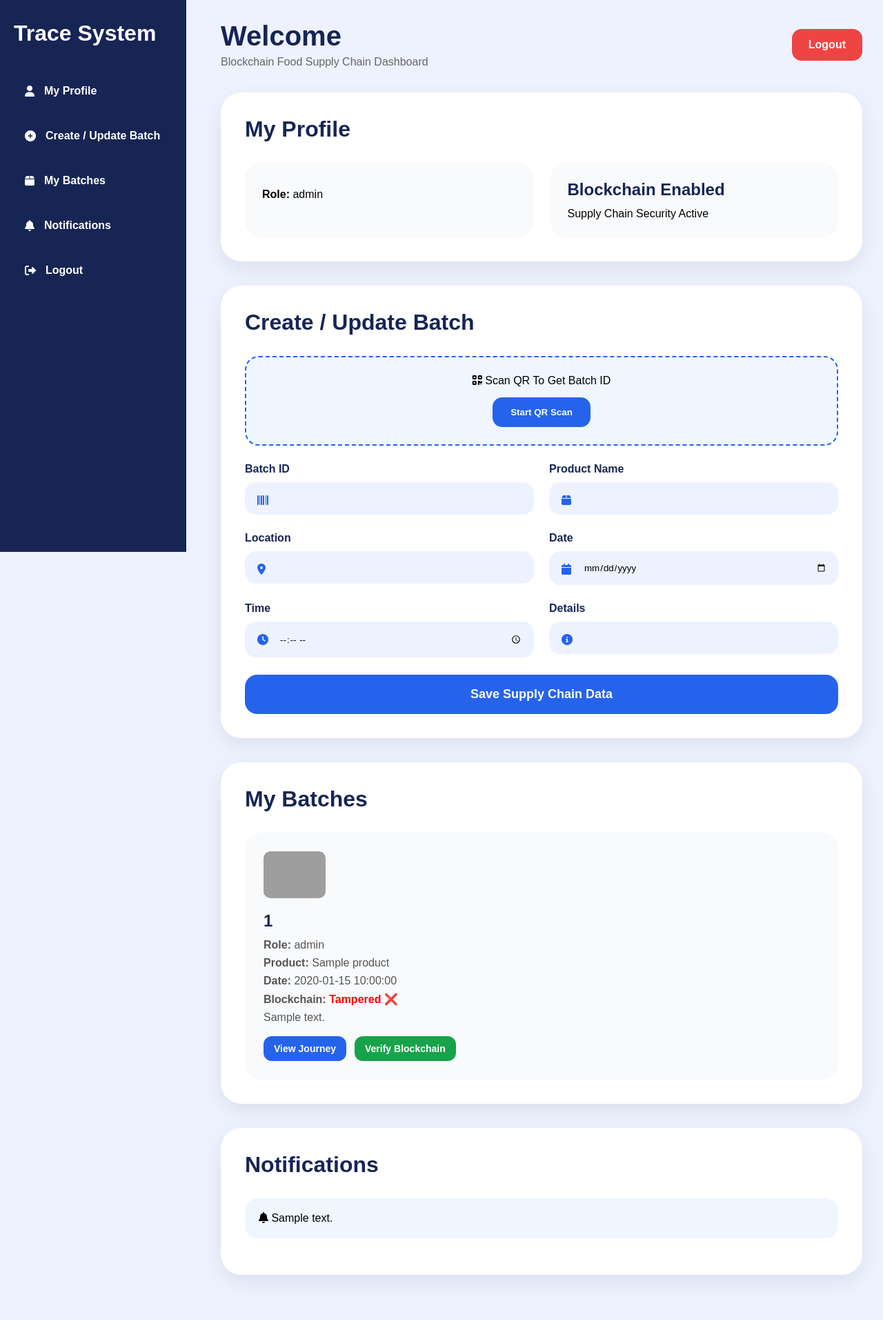
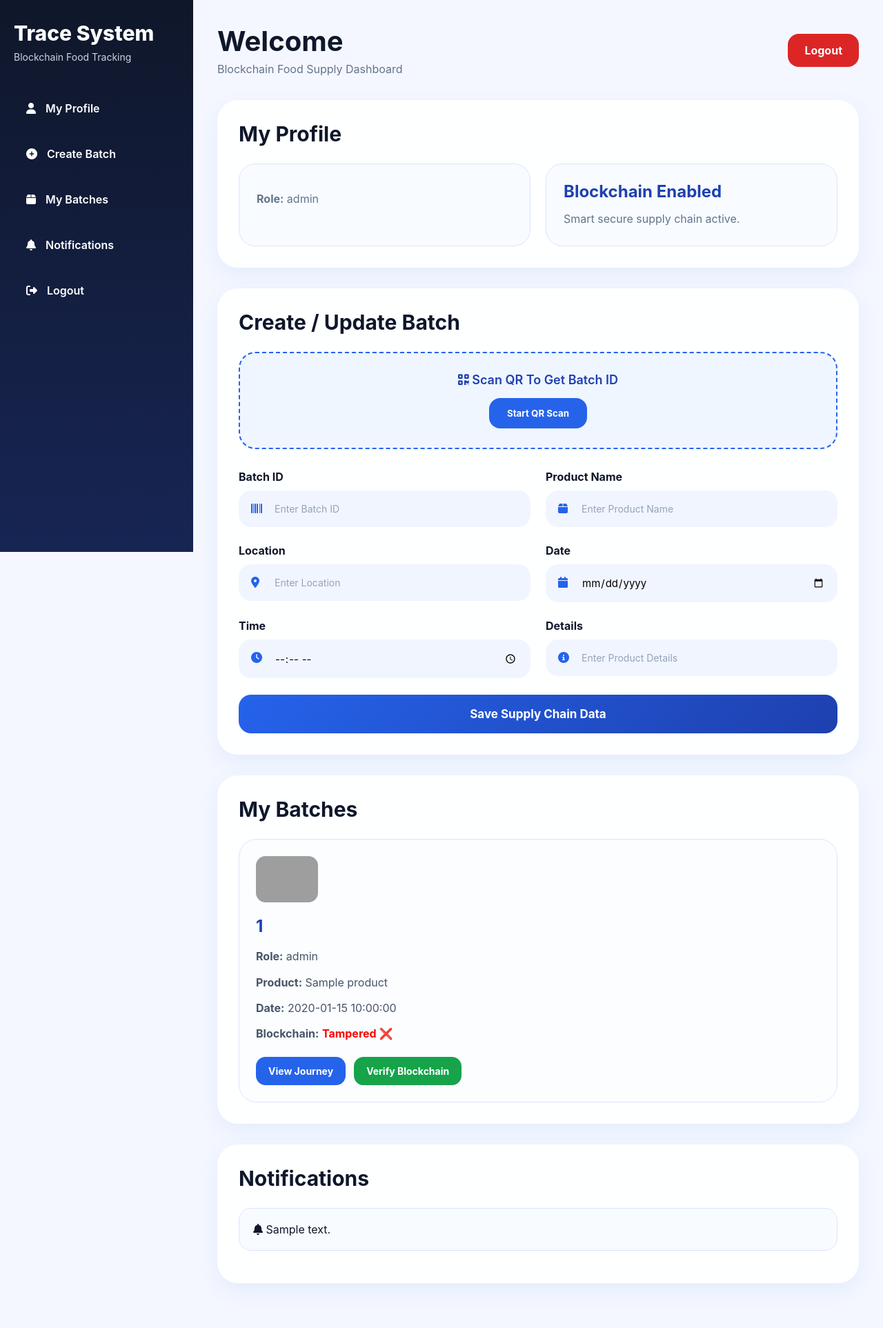
Before and after one commit to maheshpanchal9630/check, a FastAPI app: template templates/dashboard.html in a window 1280 px wide. Shown: the whole page at 69% size. Run offline with FastAPI, Linux system fonts and the light colour scheme; the template is opened without the code that fills it: most values are stand-ins (such as "Sample title", 1, 10 or a date in 2020); grey boxes are pictures that could not be loaded.

Commit message:
Update dashboard.html

```diff
--- a/templates/dashboard.html
+++ b/templates/dashboard.html
@@ -17,30 +15,75 @@ href="https://cdnjs.cloudflare.com/ajax/libs/font-awesome/6.5.1/css/all.min.css"
 
 <style>
 
+:root{
+    --primary:#2563eb;
+    --primary-dark:#1e40af;
+    --bg:#f4f7ff;
+    --card:#ffffff;
+    --text:#0f172a;
+    --muted:#64748b;
+    --border:#dbe4ff;
+    --success:#16a34a;
+    --danger:#dc2626;
+    --shadow:0 10px 30px rgba(37,99,235,0.08);
+}
+
 *{
     margin:0;
     padding:0;
     box-sizing:border-box;
-    font-family:Arial,sans-serif;
+    font-family:Inter,Arial,sans-serif;
 }
 
 body{
-    background:#eef2ff;
+    background:var(--bg);
+    color:var(--text);
     display:flex;
 }
 
-/* ================================================= */
+html{
+    scroll-behavior:smooth;
+}
+
+/* ========================================= */
+/* PLACEHOLDER */
+/* ========================================= */
+
+input::placeholder,
+textarea::placeholder{
+    color:#94a3b8;
+    font-size:14px;
+}
+
+/* ========================================= */
+/* MOBILE TOPBAR */
+/* ========================================= */
+
+.mobile-topbar{
+    display:none;
+}
+
+/* ========================================= */
 /* SIDEBAR */
-/* ================================================= */
+/* ========================================= */
 
 .sidebar{
-    width:270px;
-    background:#172554;
+    width:280px;
     min-height:100vh;
+    background:linear-gradient(
+        180deg,
+        #0f172a,
+        #172554
+    );
+
     padding:30px 20px;
+
     position:fixed;
     left:0;
     top:0;
+
+    z-index:999;
+    transition:0.3s;
 }
 
 .logo{
@@ -49,118 +92,159 @@ body{
 
 .logo h1{
     color:white;
-    font-size:32px;
+    font-size:30px;
+    font-weight:800;
+}
+
+.logo p{
+    color:#cbd5e1;
+    margin-top:8px;
+    font-size:14px;
+}
+
+.sidebar-links{
+    display:flex;
+    flex-direction:column;
+    gap:14px;
 }
 
 .sidebar a{
     display:flex;
     align-items:center;
     gap:14px;
+
+    text-decoration:none;
     color:white;
-    text-decoration:none;
-    padding:16px;
-    border-radius:16px;
-    margin-bottom:15px;
+
+    padding:16px 18px;
+
+    border-radius:18px;
+
     transition:0.3s;
-    font-weight:bold;
+    font-weight:600;
 }
 
 .sidebar a:hover{
-    background:#2563eb;
+    background:rgba(255,255,255,0.1);
+    transform:translateX(4px);
 }
 
-/* ================================================= */
+/* ========================================= */
 /* PAGE */
-/* ================================================= */
+/* ========================================= */
 
 .page{
-    margin-left:290px;
+    margin-left:280px;
     width:100%;
-    padding:30px;
+    padding:35px;
 }
 
-/* ================================================= */
+/* ========================================= */
 /* TOPBAR */
-/* ================================================= */
+/* ========================================= */
 
 .topbar{
     display:flex;
     justify-content:space-between;
     align-items:center;
     margin-bottom:35px;
+    gap:20px;
 }
 
 .top-title h1{
-    color:#172554;
     font-size:40px;
+    color:var(--text);
+    margin-bottom:6px;
 }
 
 .top-title p{
-    color:#666;
-    margin-top:6px;
+    color:var(--muted);
+    font-size:16px;
 }
 
 .logout-btn{
     text-decoration:none;
-    background:#ef4444;
+    background:var(--danger);
     color:white;
     padding:14px 24px;
-    border-radius:14px;
-    font-weight:bold;
+    border-radius:16px;
+    font-weight:700;
+    transition:0.3s;
 }
 
-/* ================================================= */
+.logout-btn:hover{
+    transform:translateY(-3px);
+}
+
+/* ========================================= */
 /* CARD */
-/* ================================================= */
+/* ========================================= */
 
 .dashboard-card{
-    background:white;
+    background:rgba(255,255,255,0.9);
+    backdrop-filter:blur(10px);
+
+    border:1px solid rgba(255,255,255,0.4);
+
     border-radius:30px;
-    padding:35px;
-    margin-bottom:35px;
-    box-shadow:0 10px 30px rgba(0,0,0,0.08);
+    padding:30px;
+    margin-bottom:30px;
+
+    box-shadow:var(--shadow);
 }
 
 .dashboard-title{
-    margin-bottom:30px;
+    margin-bottom:25px;
 }
 
 .dashboard-title h1{
-    color:#172554;
-    margin-bottom:8px;
+    font-size:30px;
 }
 
-/* ================================================= */
+/* ========================================= */
 /* PROFILE */
-/* ================================================= */
+/* ========================================= */
 
 .profile-grid{
     display:grid;
     grid-template-columns:
     repeat(auto-fit,minmax(250px,1fr));
 
-    gap:25px;
+    gap:22px;
 }
 
 .profile-card{
-    background:#f8fafc;
+    background:#f8fbff;
+    border:1px solid var(--border);
+
     padding:25px;
-    border-radius:22px;
+    border-radius:24px;
+
+    transition:0.3s;
+}
+
+.profile-card:hover{
+    transform:translateY(-5px);
 }
 
 .profile-card h2{
-    color:#172554;
     margin-bottom:12px;
+    color:var(--primary-dark);
 }
 
-/* ================================================= */
+.profile-card p{
+    color:var(--muted);
+    line-height:1.7;
+}
+
+/* ========================================= */
 /* FORM */
-/* ================================================= */
+/* ========================================= */
 
 .dashboard-form{
     display:flex;
     flex-direction:column;
-    gap:25px;
+    gap:24px;
 }
 
 .form-row{
@@ -176,8 +260,7 @@ body{
 
 .input-box label{
     margin-bottom:10px;
-    font-weight:bold;
-    color:#172554;
+    font-weight:700;
 }
 
 .input-icon{
@@ -188,111 +271,145 @@ body{
     position:absolute;
     top:18px;
     left:18px;
-    color:#2563eb;
+    color:var(--primary);
 }
 
 .input-icon input{
     width:100%;
-    padding:16px 16px 16px 50px;
+    padding:17px 18px 17px 52px;
+
     border:none;
-    border-radius:16px;
-    background:#eef2ff;
     outline:none;
+
+    background:#f1f5ff;
+
+    border-radius:18px;
+
+    font-size:15px;
+
+    transition:0.3s;
 }
 
-textarea{
-    border:none;
-    background:#eef2ff;
-    border-radius:18px;
-    padding:18px;
-    min-height:130px;
-    resize:none;
-    outline:none;
+.input-icon input:focus{
+    background:white;
+    border:2px solid var(--primary);
 }
 
 .submit-btn{
     border:none;
-    background:#2563eb;
+    background:linear-gradient(
+        135deg,
+        var(--primary),
+        var(--primary-dark)
+    );
+
     color:white;
+
     padding:18px;
+
     border-radius:18px;
+
+    font-size:17px;
+    font-weight:700;
+
+    cursor:pointer;
+    transition:0.3s;
+}
+
+.submit-btn:hover{
+    transform:translateY(-4px);
+}
+
+/* ========================================= */
+/* QR */
+/* ========================================= */
+
+.scan-box{
+    background:#eff6ff;
+    border:2px dashed var(--primary);
+
+    padding:28px;
+    border-radius:24px;
+
+    text-align:center;
+    margin-bottom:30px;
+}
+
+.scan-box p{
     font-size:18px;
-    font-weight:bold;
+    font-weight:600;
+    color:var(--primary-dark);
+}
+
+.scan-btn{
+    margin-top:16px;
+
+    border:none;
+
+    background:var(--primary);
+
+    color:white;
+
+    padding:14px 26px;
+
+    border-radius:16px;
+
+    font-weight:700;
+
     cursor:pointer;
 }
 
-.submit-btn:hover{
-    background:#1e3a8a;
+#reader{
+    width:100%;
+    max-width:320px;
+    margin:25px auto 0;
+    display:none;
+    overflow:hidden;
+    border-radius:20px;
 }
 
-/* ================================================= */
-/* QR SCAN */
-/* ================================================= */
-
-.scan-box{
-    background:#eff6ff;
-    border:2px dashed #2563eb;
-    padding:25px;
-    border-radius:20px;
-    text-align:center;
-    margin-bottom:25px;
-}
-
-.scan-btn{
-    margin-top:15px;
-    border:none;
-    background:#2563eb;
-    color:white;
-    padding:14px 26px;
-    border-radius:14px;
-    cursor:pointer;
-    font-weight:bold;
-}
-
-#reader{
-    width:300px;
-    margin:20px auto;
-    display:none;
-}
-
-/* ================================================= */
+/* ========================================= */
 /* BATCHES */
-/* ================================================= */
+/* ========================================= */
 
 .batch-grid{
     display:grid;
     grid-template-columns:
     repeat(auto-fit,minmax(320px,1fr));
 
-    gap:25px;
+    gap:24px;
 }
 
 .batch-card{
-    background:#f8fafc;
-    border-radius:24px;
-    padding:25px;
-    border:2px solid transparent;
+    background:#fbfdff;
+    border:1px solid var(--border);
+
+    padding:24px;
+    border-radius:26px;
+
     transition:0.3s;
 }
 
 .batch-card:hover{
-    border-color:#2563eb;
+    transform:translateY(-6px);
+    box-shadow:var(--shadow);
 }
 
 .batch-card h2{
-    color:#172554;
-    margin-bottom:12px;
+    margin-bottom:16px;
+    color:var(--primary-dark);
 }
 
 .batch-card p{
-    color:#555;
-    margin-bottom:8px;
+    margin-bottom:10px;
+    color:#475569;
+    line-height:1.7;
 }
 
 .qr-thumb{
     width:90px;
-    margin-bottom:15px;
-    border-radius:10px;
+    border-radius:14px;
+    margin-bottom:16px;
     cursor:pointer;
 }
 
@@ -300,46 +417,56 @@ textarea{
     display:flex;
     flex-wrap:wrap;
     gap:12px;
-    margin-top:18px;
+    margin-top:20px;
 }
 
 .view-btn{
     text-decoration:none;
-    background:#2563eb;
+
+    background:var(--primary);
+
     color:white;
-    padding:10px 15px;
-    border-radius:12px;
+
+    padding:12px 18px;
+
+    border-radius:14px;
+
     font-size:14px;
-    font-weight:bold;
+    font-weight:700;
 }
 
 .verify-btn{
-    background:#16a34a;
+    background:var(--success);
 }
 
-/* ================================================= */
+/* ========================================= */
 /* NOTIFICATION */
-/* ================================================= */
+/* ========================================= */
 
 .note-card{
-    background:#eff6ff;
+    background:#f8fbff;
+    border:1px solid var(--border);
+
     padding:20px;
     border-radius:18px;
-    margin-bottom:18px;
+
+    margin-bottom:16px;
 }
 
-/* ================================================= */
+/* ========================================= */
 /* MODAL */
-/* ================================================= */
+/* ========================================= */
 
 .modal{
     display:none;
     position:fixed;
     inset:0;
-    background:rgba(0,0,0,0.6);
+    background:rgba(15,23,42,0.7);
+
     justify-content:center;
     align-items:center;
-    z-index:1000;
+
+    z-index:10000;
 }
 
 .modal.active{
@@ -399,11 +578,25 @@ textarea{
 
 <body>
 
-<!-- ================================================= -->
+<!-- MOBILE TOPBAR -->
+
+<div class="mobile-topbar">
+
+    <h1>Trace System</h1>
+
+    <button class="menu-btn"
+            onclick="toggleSidebar()">
+
+        <i class="fa fa-bars"></i>
+
+    </button>
+
+</div>
+
 <!-- SIDEBAR -->
-<!-- ================================================= -->
 
-<div class="sidebar">
+<div class="sidebar"
+     id="sidebar">
 
     <div class="logo">
 
@@ -411,7 +604,13 @@ textarea{
             Trace System
         </h1>
 
+        <p>
+            Blockchain Food Tracking
+        </p>
+
     </div>
+
+    <div class="sidebar-links">
 
         <a href="#profile">
             <i class="fa fa-user"></i>
@@ -420,7 +619,7 @@ textarea{
 
         <a href="#create">
             <i class="fa fa-plus-circle"></i>
-        Create / Update Batch
+            Create Batch
         </a>
 
         <a href="#batches">
@@ -459,7 +656,7 @@ textarea{
             </h1>
 
             <p>
-                Blockchain Food Supply Chain Dashboard
+                Blockchain Food Supply Dashboard
             </p>
 
         </div>
@@ -510,7 +704,7 @@ textarea{
                 </h2>
 
                 <p>
-                    Supply Chain Security Active
+                    Smart secure supply chain active.
                 </p>
 
             </div>
@@ -581,6 +778,7 @@ textarea{
                         <input type="text"
                                name="batchId"
                                id="batchIdInput"
+                               placeholder="Enter Batch ID"
                                required>
 
                     </div>
@@ -601,6 +799,7 @@ textarea{
 
                         <input type="text"
                                name="product"
+                               placeholder="Enter Product Name"
                                required>
 
                     </div>
@@ -622,7 +821,8 @@ textarea{
                         <i class="fa fa-location-dot"></i>
 
                         <input type="text"
-                               name="location">
+                               name="location"
+                               placeholder="Enter Location">
 
                     </div>
 
@@ -677,7 +877,8 @@ textarea{
                         <i class="fa fa-circle-info"></i>
 
                         <input type="text"
-                               name="details">
+                               name="details"
+                               placeholder="Enter Product Details">
 
                     </div>
 
@@ -868,6 +1052,13 @@ textarea{
 
 let html5QrCode;
 
+function toggleSidebar(){
+
+    document.getElementById(
+        "sidebar"
+    ).classList.toggle("active");
+}
+
 function startScan(){
 
     document.getElementById(
```
Also changed, not shown: other parts of templates/dashboard.html (+85 -55 lines). Lines whose indentation alone changed are shown as unchanged.
